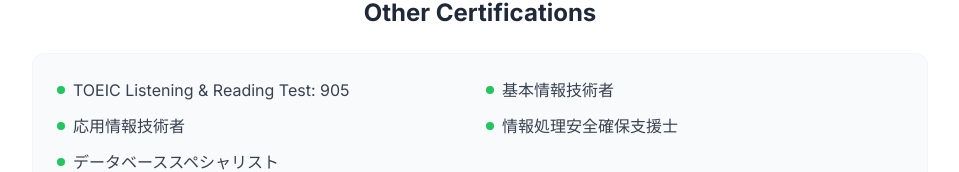
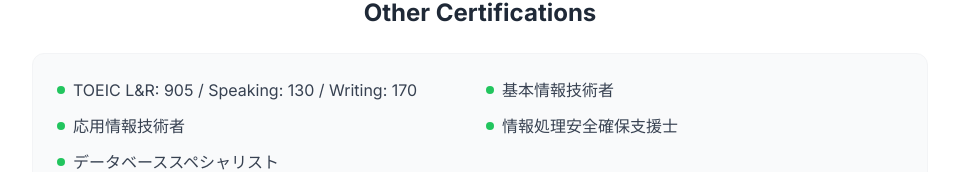
Before and after one commit to miyagin15/resume, a React (Create React App) app: page / in a window 1280 px wide. Shown: the part 6091-6263 px from the top of the page, without its empty margins (160-1119 px from the left). Built offline with nearby package versions, Linux system fonts and the light colour scheme.

Commit message:
Add Azure certifications and update TOEIC scores

```diff
--- a/src/pages/Skills.tsx
+++ b/src/pages/Skills.tsx
@@ -58,8 +58,12 @@
       icon: <SiMicrosoftazure className="w-8 h-8" />,
       color: 'from-blue-500 to-blue-700',
       certs: [
+        'Microsoft Certified: Solutions Architect Expert',
+        'Microsoft Certified: DevOps Engineer Expert',
+        'Microsoft Certified: AI Engineer Associate',
         'Microsoft Certified: Azure Administrator Associate',
         'Microsoft Certified: Azure Developer Associate',
+        'Microsoft Certified: Azure Cosmos DB Developer Specialty',
         'Microsoft Certified: Azure Virtual Desktop Specialty',
         'Microsoft Certified: Azure Fundamentals',
         'Microsoft Certified: Azure AI Fundamentals',
@@ -78,7 +82,7 @@
   ];
 
   const otherCerts = [
-    'TOEIC Listening & Reading Test: 905',
+    'TOEIC L&R: 905 / Speaking: 130 / Writing: 170',
     t('language.ja') === 'JP' ? '基本情報技術者' : 'Fundamental Information Technology Engineer',
     t('language.ja') === 'JP' ? '応用情報技術者' : 'Applied Information Technology Engineer',
     t('language.ja') === 'JP' ? '情報処理安全確保支援士' : 'Registered Information Security Specialist',
```
